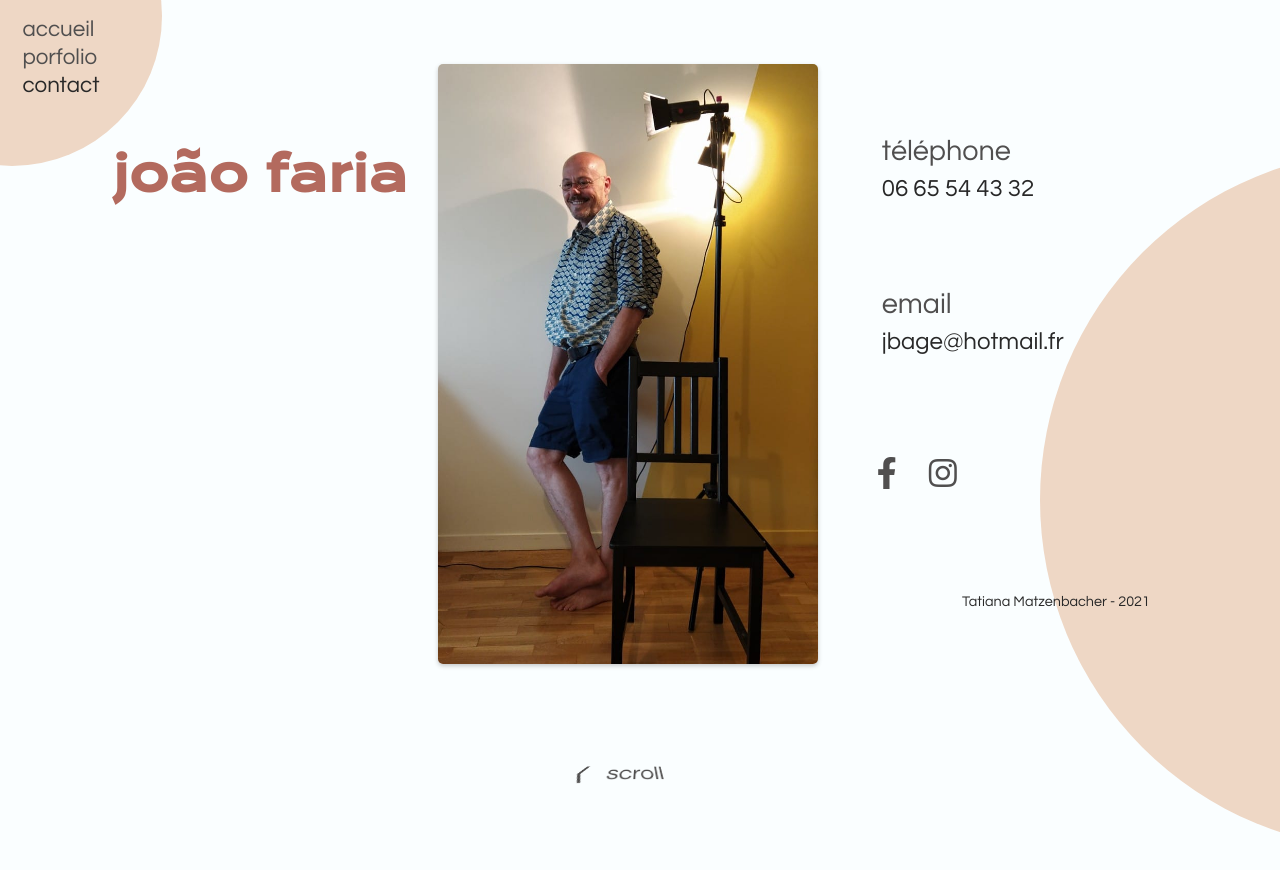
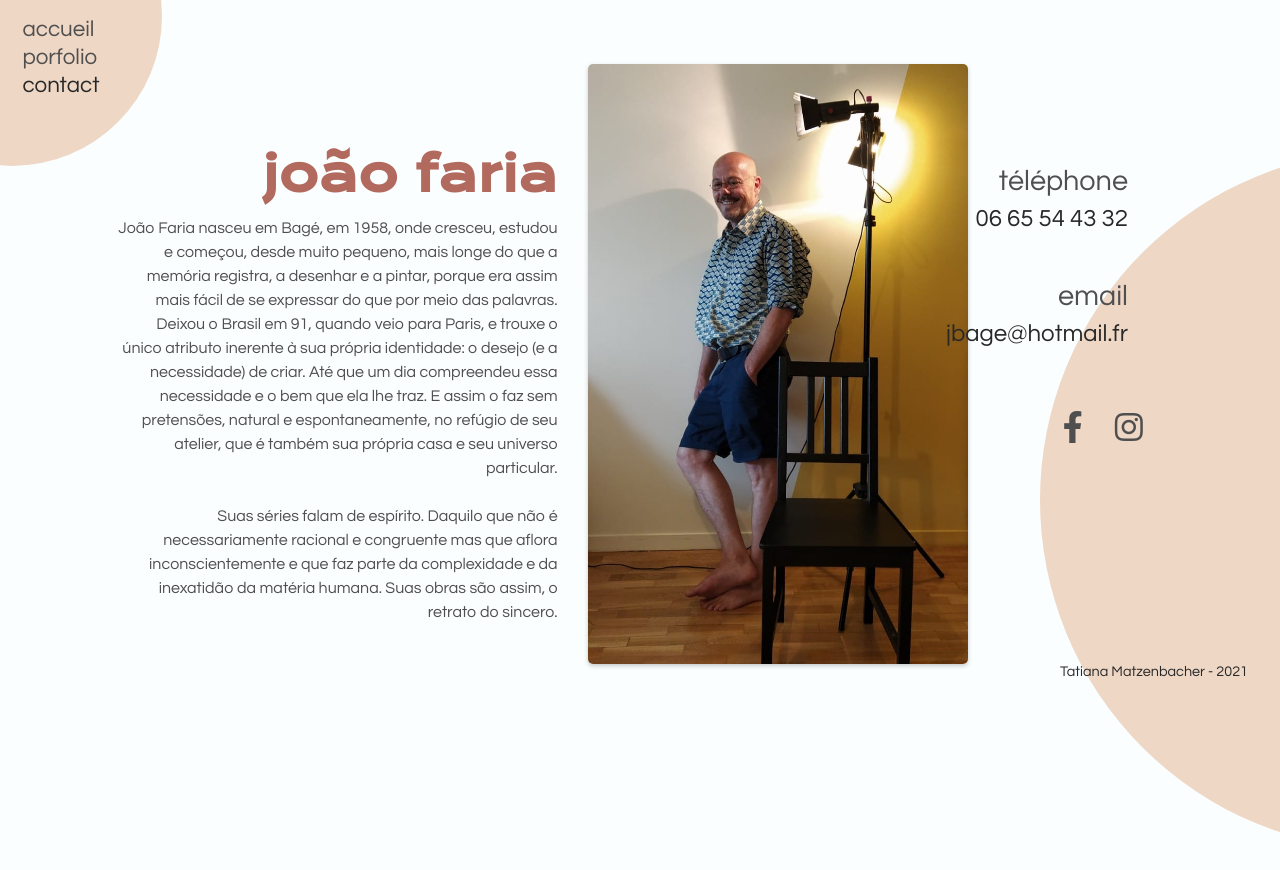
Before and after one commit to tatimatz/joaofariaportfolio, a React (Create React App) app: page /contact in a window 1280 px wide. Shown: the top 870 px of the page. Built offline with nearby package versions, Linux system fonts and the light colour scheme.

Commit message:
Contact page done. Still need to adjust responsive design

```diff
--- a/src/components/Bio.js
+++ b/src/components/Bio.js
@@ -1,16 +1,14 @@
 import React from "react";
 import Profile from "../assets/profile.jpeg";
+import { CopyToClipboard } from "react-copy-to-clipboard";
+import SocialNetwork from "../components/SocialNetwork";
 
 const Bio = () => {
   return (
     <div className="bio-main">
       <div className="bio-content">
         <h1>joão faria</h1>
-        </div>
-        <div className="img-bio-content">
-          <div className="img-bio-container hover">
-            <span>
-              <p className="bio-text">
+        <p className="bio-text">
                 João Faria nasceu em Bagé, em 1958, onde cresceu, estudou e
                 começou, desde muito pequeno, mais longe do que a memória
                 registra, a desenhar e a pintar, porque era assim mais fácil de
@@ -26,11 +24,48 @@ const Bio = () => {
                 parte da complexidade e da inexatidão da matéria humana. Suas
                 obras são assim, o retrato do sincero.
               </p>
-            </span>
+        </div>
+        <div className="img-bio-content">
+          <div className="img-bio-container hover">
             <img src={Profile} alt={"João Faria"} className="bio-img" />
           </div>
         </div>
+        <div className="contact-infos">
+          <div>
+            <div className="content">
+              <h4>téléphone</h4>
+              <CopyToClipboard text="0665544332" className="hover">
+                <p
+                  style={{ cursor: "pointer" }}
+                  className="clipboard"
+                  onClick={() => {
+                    alert("Téléphone copié");
+                  }}
+                >
+                  06 65 54 43 32
+                </p>
+              </CopyToClipboard>
+            </div>
+          </div>
 
+          <div>
+              <div className="content">
+                  <h4>email</h4>
+                  <CopyToClipboard text="jbage@hotmail.fr" className="hover">
+                      <p style={{ cursor: "pointer" }}
+                  className="clipboard"
+                  onClick={() => {
+                    alert("Email copié");
+                  }}>jbage@hotmail.fr</p>
+                  </CopyToClipboard>
+              </div>
+          </div>
+          <div>
+          <div className="content">
+          <SocialNetwork />
+          </div>
+          </div>
+    </div>
     </div>
   );
 };
--- a/src/pages/Contact.js
+++ b/src/pages/Contact.js
@@ -1,53 +1,18 @@
 import React from "react";
 import Navigation from "../components/Navigation";
-import { CopyToClipboard } from "react-copy-to-clipboard";
-import SocialNetwork from "../components/SocialNetwork";
-import ButtonsBottom from "../components/ButtonsBottom";
 import Bio from "../components/Bio";
 
 const Contact = () => {
   return (
     <main>
       <div className="contact">
+
         <Navigation />
         <Bio />
-        <div className="contact-infos">
 
-          <div>
-            <div className="content">
-              <h4>téléphone</h4>
-              <CopyToClipboard text="0665544332" className="hover">
-                <p
-                  style={{ cursor: "pointer" }}
-                  className="clipboard"
-                  onClick={() => {
-                    alert("Téléphone copié");
-                  }}
-                >
-                  06 65 54 43 32
-                </p>
-              </CopyToClipboard>
-            </div>
-          </div>
-
-          <div>
-              <div className="content">
-                  <h4>email</h4>
-                  <CopyToClipboard text="jbage@hotmail.fr" className="hover">
-                      <p style={{ cursor: "pointer" }}
-                  className="clipboard"
-                  onClick={() => {
-                    alert("Email copié");
-                  }}>jbage@hotmail.fr</p>
-                  </CopyToClipboard>
-              </div>
-          </div>
-          <SocialNetwork />
-          <div className="credits">
+          <footer className="credits">
               <p id="name-credits">Tatiana Matzenbacher - 2021</p>
-          </div>
-        </div>
-        <ButtonsBottom left={"project-2"} />
+          </footer>
       </div>
     </main>
   );
--- a/src/style/components/_bio.scss
+++ b/src/style/components/_bio.scss
@@ -1,7 +1,7 @@
 .bio-main {
     margin: 4rem 1rem 0;
     display: grid;
-    grid-template-columns: 33% 67%;
+    grid-template-columns:45% 40% 15%;
     position: relative;
     text-align: right;
 
@@ -52,7 +52,7 @@
     }
   }
   .bio-text {
-    margin-bottom: 30px;
+    margin: auto auto 30px 100px;
     color: $color-4;
     font-size: 1rem;
     line-height: 1.5rem;
@@ -97,13 +97,15 @@
         width: 280px
       }
 
-      &:hover span,
-      span:hover {
+      &:hover {
         visibility: visible;
         transform: translateY(0);
       }
+    }
+    }
 
-      img {
+
+  .img-bio-container > img {
     overflow: hidden;
     object-fit: cover;
     object-position: 0%;
@@ -116,21 +118,5 @@
     &:hover,
     span:hover img {
       transform: scale(1.2);
-          filter: opacity(15%) contrast(150%);
     }
   }
-      span {
-        position: absolute;
-        bottom: 20px;
-        left: 0;
-        width: 100%;
-        padding: 1rem;
-        margin: 0 auto;
-        line-height: 34px;
-        font-size: 1.5rem;
-        visibility: hidden;
-        transition: 0.5s ease;
-        transform: translateY(200px);
-      }
-    }
-  }
--- a/src/style/components/_socialNetwork.scss
+++ b/src/style/components/_socialNetwork.scss
@@ -3,7 +3,7 @@
   right: 1rem;
   top: 0;
   width: 10%;
-  font-size: 1.2rem;
+  font-size: 2rem;
 
   @media screen and (max-width: 650px){
     width: 30%;
--- a/src/style/pages/_contact.scss
+++ b/src/style/pages/_contact.scss
@@ -120,9 +120,9 @@
       }
     }
 
-    .social-network {
+    .contact-social-network {
       position: relative;
-      width: 80%;
+      width: 20%;
       margin: 0 auto;
 
       @media screen and (max-width: 740px){
@@ -140,7 +140,8 @@
       }
     }
     .credits {
-      text-align: center;
+      text-align: right;
+      margin-right: 2rem;
 
       @media screen and (max-width: 740px){
         transform: translateY(20px);
```
Lines whose indentation alone changed are shown as unchanged.
